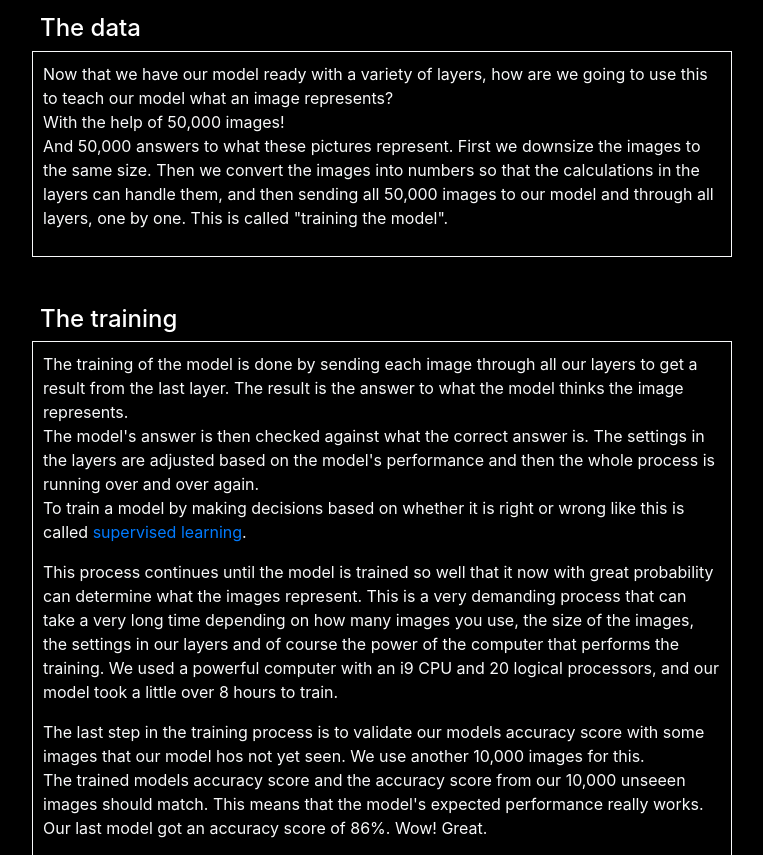
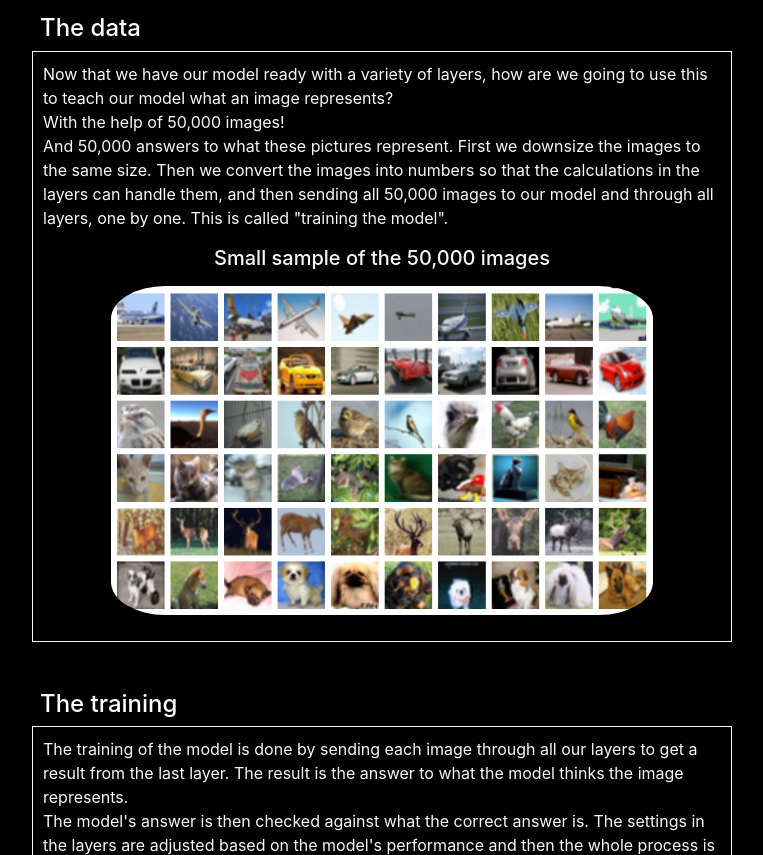
Before and after one commit to roxxuz/blue-ml-predict, a Flask app: page /howItWasDone in a window 1280 px wide. Shown: the part 1422-2277 px from the top of the page, without its empty margins (258-1021 px from the left). Run offline with Flask 2, Linux system fonts and the light colour scheme.

Commit message:
added image

```diff
--- a/templates/how-it-was-done.html
+++ b/templates/how-it-was-done.html
@@ -78,6 +78,8 @@
                 and then sending all 50,000 images to our model and through all layers, one by one.
                 This is called "training the model".
             </p>
+            <h5 style="text-align: center;">Small sample of the 50,000 images</h5>
+            <img class="mt-3 mb-3" id="done-images" src="../static/images.png" class="mt-1">
         </section>
         <h4 class="mt-5 ml-2" style="text-align:left;">The training</h4>
         <section style="text-align:left; padding:10px;" class="text-light border border-light">
```
Also changed, not shown: static/images.png (added).
